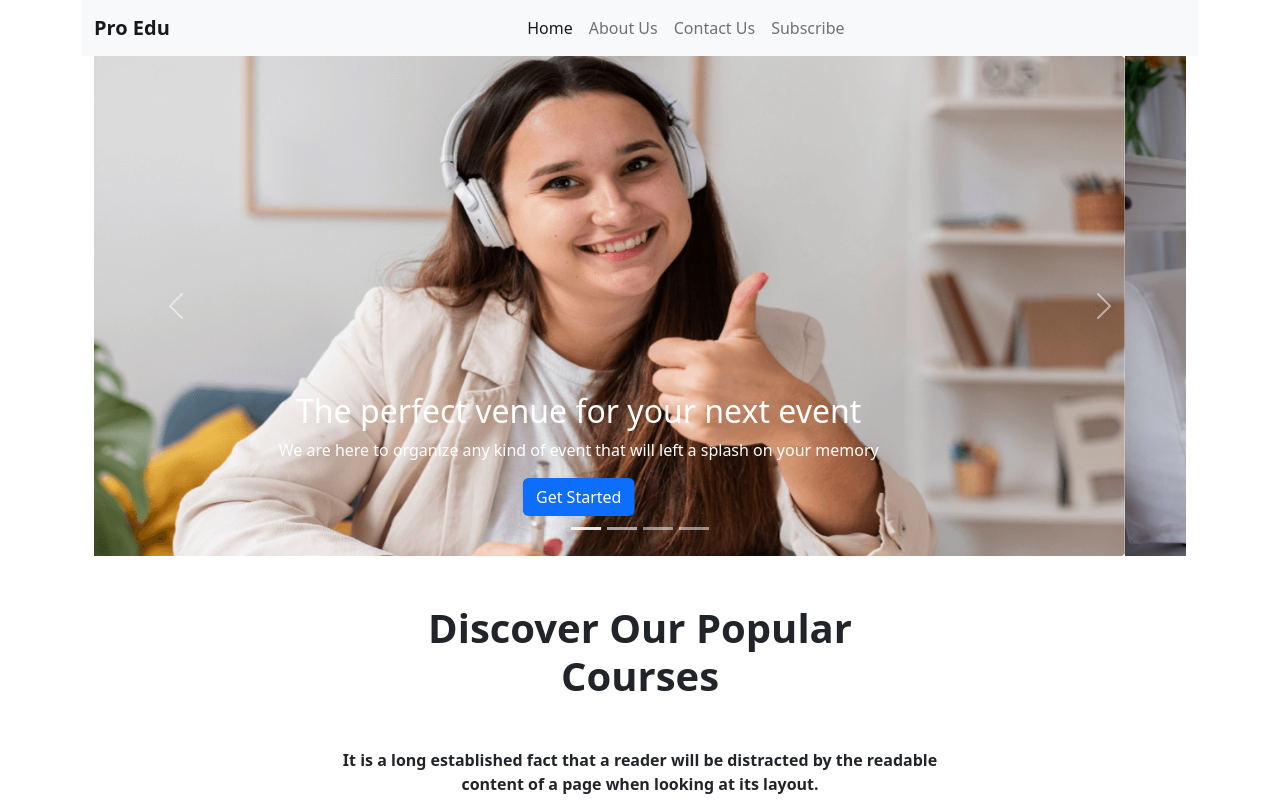
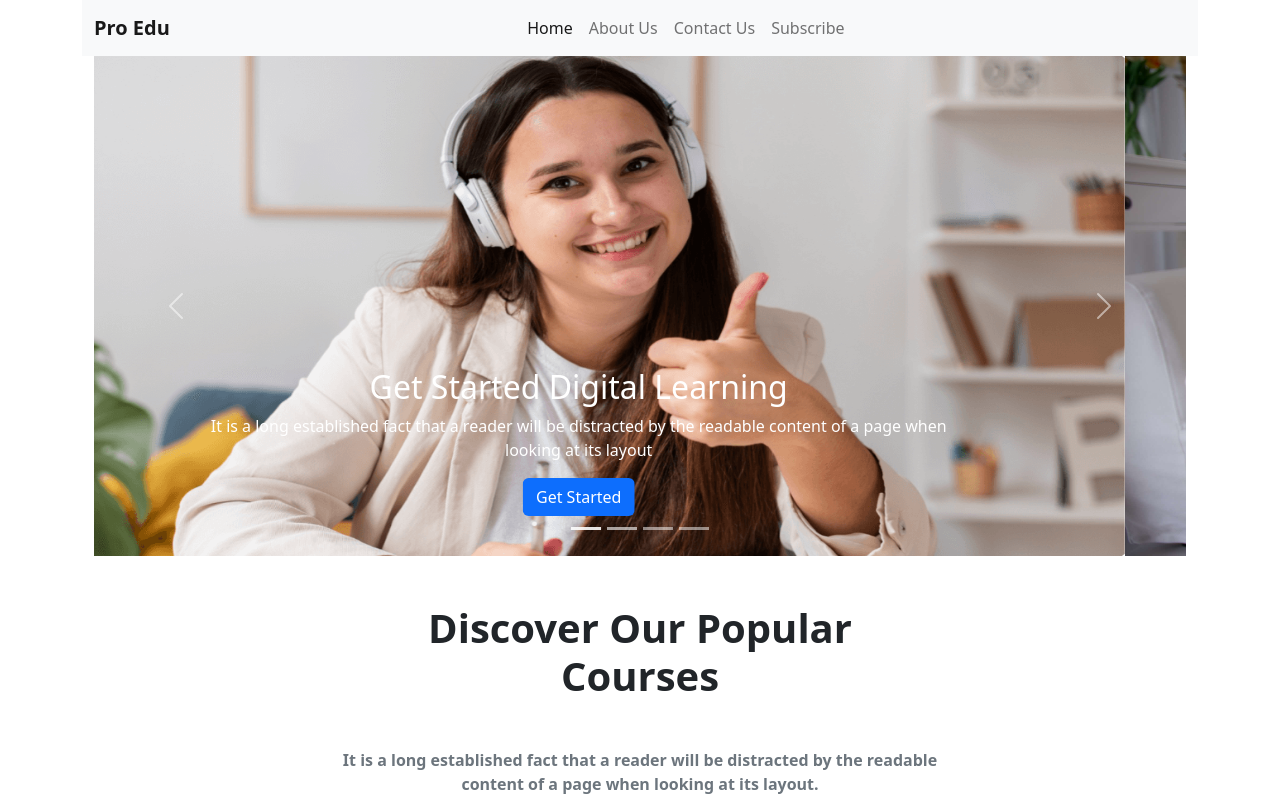
Before and after one commit to mahmudpial/ed-tech-website, a plain HTML site: page index.html in a window 1280 px wide. Shown: the top 800 px of the page. Drawn offline with nearby package versions, Linux system fonts and the light colour scheme; files whose address does not match are found by name.

Commit message:
carousel fixed

```diff
--- a/index.html
+++ b/index.html
@@ -110,10 +110,10 @@
                 height="500px"
               />
               <div class="carousel-caption d-md-block">
-                <h2>The perfect venue for your next event</h2>
+                <h2>Get Started Digital Learning</h2>
                 <p>
-                  We are here to organize any kind of event that will left a
-                  splash on your memory
+                  It is a long established fact that a reader will be distracted
+                  by the readable content of a page when looking at its layout
                 </p>
                 <a target="_blank" href="https://www.diccbd.com/">
                   <button type="button" class="btn text-white bg-primary">
@@ -130,10 +130,11 @@
                 height="500px"
               />
               <div class="carousel-caption d-md-block">
-                <h2>Enjoy Various Kinds Of Delicious Food!</h2>
+                <h2Get Started Digital
+                Learning</h2>
                 <p>
-                  We are providing a new era to serve your guest with differenr
-                  taste.
+                  It is a long established fact that a reader will be distracted
+                  by the readable content of a page when looking at its layout
                 </p>
                 <a target="_blank" href="https://www.diccbd.com/">
                   <button type="button" class="btn text-white bg-primary">
@@ -150,8 +151,12 @@
                 height="500px"
               />
               <div class="carousel-caption d-md-block">
-                <h2>Spend a Quality Time with Your Dear Ones!</h2>
-                <p>Make your bonds more stronger with us.</p>
+                <h2>Get Started Digital
+                  Learning</h2>
+                <p>
+                  It is a long established fact that a reader will be distracted
+                  by the readable content of a page when looking at its layout
+                </p>
                 <a target="_blank" href="https://www.diccbd.com/">
                   <button type="button" class="btn text-white bg-primary">
                     Get Started
@@ -167,9 +172,11 @@
                 height="500px"
               />
               <div class="carousel-caption d-md-block">
-                <h2>A Vast Area For a Large Crowd</h2>
+                <h2>Get Started Digital
+                  Learning</h2>
                 <p>
-                  Make everyone part of your sweet memories,Don't let it go!
+                  It is a long established fact that a reader will be distracted
+                  by the readable content of a page when looking at its layout
                 </p>
                 <a target="_blank" href="https://www.diccbd.com/">
                   <button type="button" class="btn text-white bg-primary">
@@ -208,7 +215,7 @@
           Discover Our Popular <br />
           Courses
         </h1>
-        <p class="text-center my-2 fw-bold">
+        <p class="text-center text-secondary my-2 fw-bold">
           It is a long established fact that a reader will be distracted by the
           readable <br />
           content of a page when looking at its layout.
```
